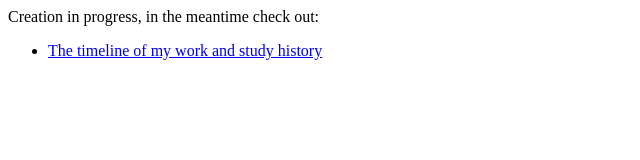
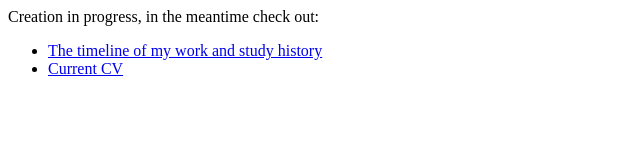
Before and after one commit to delanni/cv, a plain HTML site: page index.html in a window 1280 px wide. Shown: the full height of the page, 0-640 px from the left. Drawn offline with Linux system fonts and the light colour scheme.

Commit message:
Added cv

```diff
--- a/index.html
+++ b/index.html
@@ -17,5 +17,6 @@
   Creation in progress, in the meantime check out:
   <ul>
     <li><a href="https://delanni.github.io/cv/timeline.html">The timeline of my work and study history</a></li>
+    <li><a href="https://delanni.github.io/cv/cv_alex_szabo_2017_02.pdf">Current CV</a></li>
   </ul>
 </body>
```
Also changed, not shown: 1 other file.
